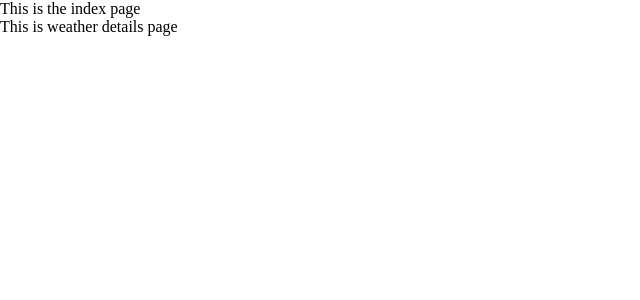
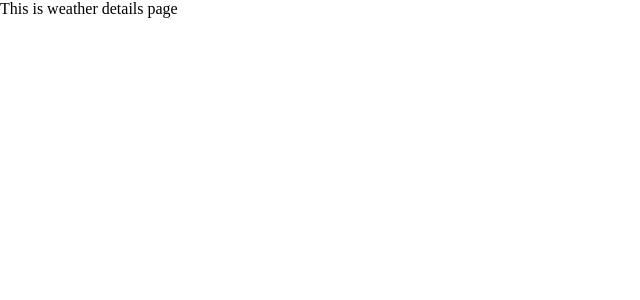
Before and after one commit to AkhilRobert/weather-app, a React (Create React App) app: page /1 in a window 1280 px wide. Shown: the top 300 px of the page, without its empty margins (0-640 px from the left). Built offline with nearby package versions, Linux system fonts and the light colour scheme.

Commit message:
fixed dynamic routing

```diff
--- a/src/App.js
+++ b/src/App.js
@@ -1,17 +1,21 @@
-import { Route } from 'react-router-dom';
-import Index from './pages/index';
+import { Route, Switch } from 'react-router-dom';
+import Index from './pages/index/Index';
 import WeatherDetails from './pages/weather-details/WeatherDetails';
 
 function App() {
   return (
     <>
-      <Route path={'/'}>
-        <Index />
-      </Route>
+      <Switch>
 
-      <Route path={'/:id'}>
-        <WeatherDetails />
-      </Route>
+        <Route path={'/:id'}>
+          <WeatherDetails />
+        </Route>
+
+        <Route path={'/'}>
+          <Index />
+        </Route>
+
+      </Switch>
     </>
   );
 }
```
